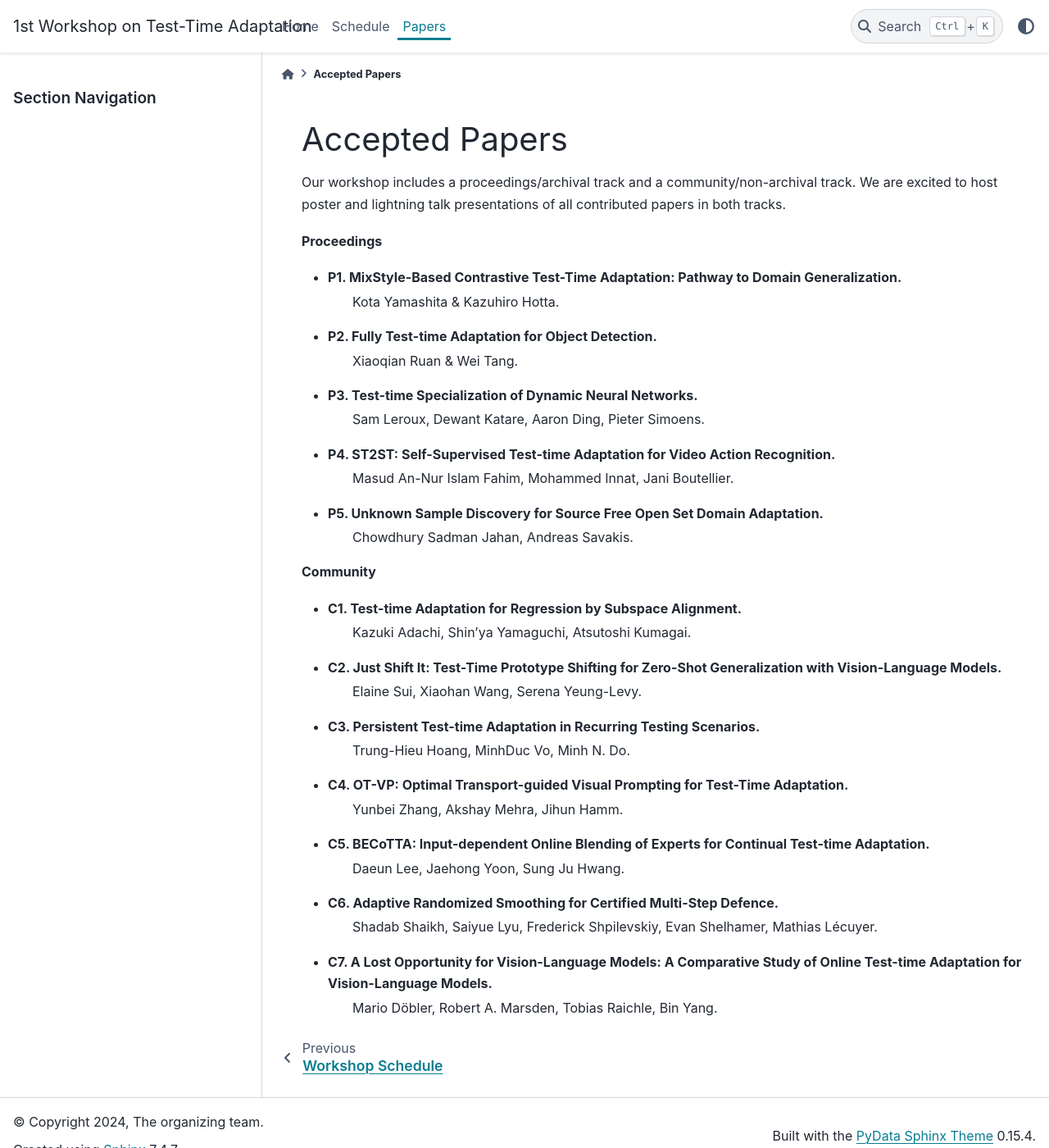
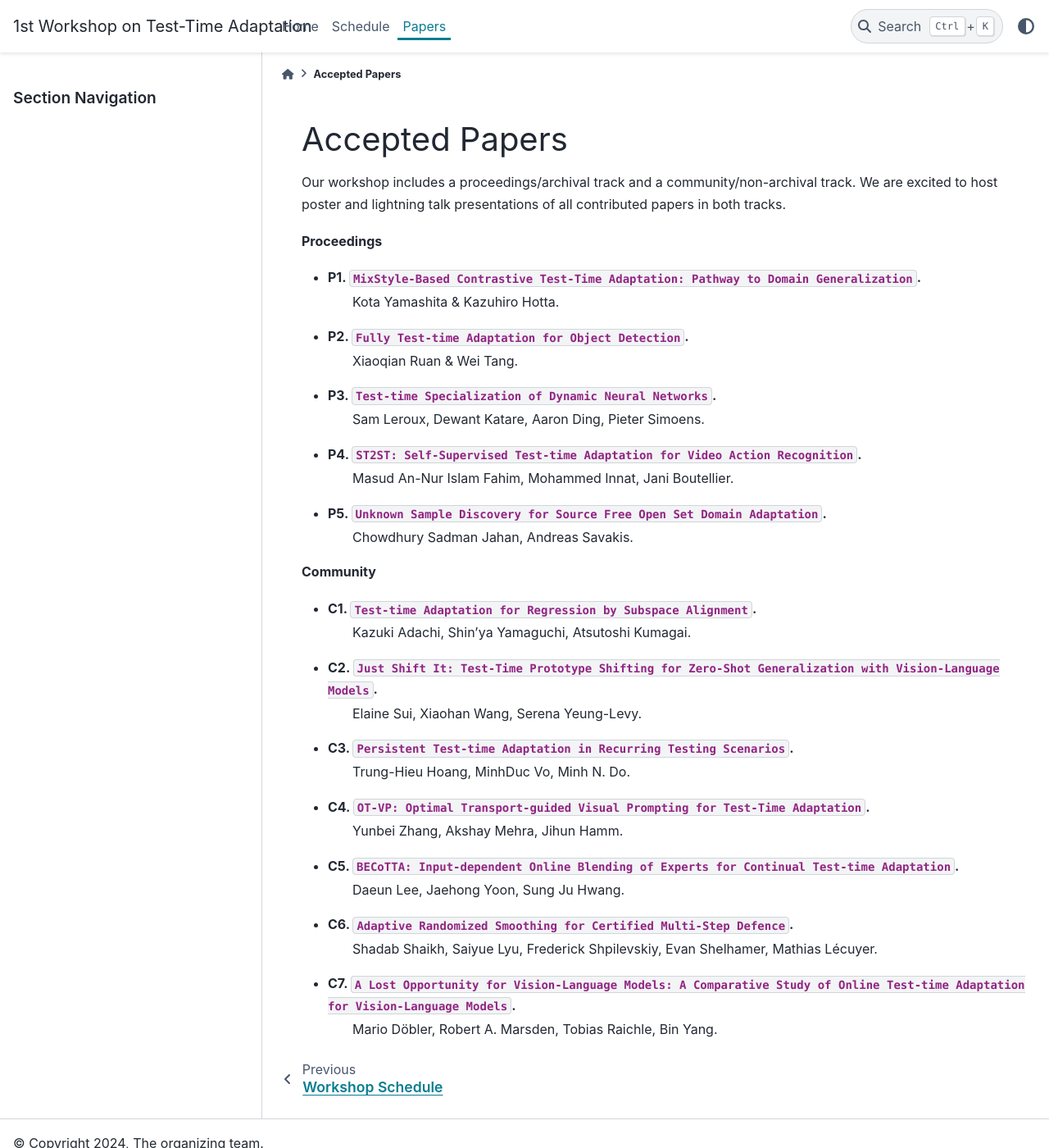
Before and after one commit to tta-icml2025/tta-icml2025.github.io, a Sphinx documentation site: the page built from docs/source/papers.rst, in a window 1280 px wide and 1400 px high. Shown: the whole window at 82% size. Built offline with Sphinx 7.4.7 and the PyData theme 0.15.4, drawn with Linux system fonts in a browser that asks for light colours; some of the changed lines change nothing that is shown.

Commit message:
fix paper downloads

```diff
--- a/docs/source/papers.rst
+++ b/docs/source/papers.rst
@@ -6,31 +6,31 @@
 
 **Proceedings**
 
-- P1. MixStyle-Based Contrastive Test-Time Adaptation: Pathway to Domain Generalization.
+- P1. :download:`MixStyle-Based Contrastive Test-Time Adaptation: Pathway to Domain Generalization <papers/matp_1_mixstyle_based_contrastive_tes.pdf>`.
       Kota Yamashita & Kazuhiro Hotta.
-- P2. Fully Test-time Adaptation for Object Detection.
+- P2. :download:`Fully Test-time Adaptation for Object Detection <papers/matp_2_fully_test_time_adaptation_for.pdf>`.
       Xiaoqian Ruan & Wei Tang.
-- P3. Test-time Specialization of Dynamic Neural Networks.
+- P3. :download:`Test-time Specialization of Dynamic Neural Networks <papers/matp_4_test_time_specialization_of_dy.pdf>`.
       Sam Leroux, Dewant Katare, Aaron Ding, Pieter Simoens.
-- P4. ST2ST: Self-Supervised Test-time Adaptation for Video Action Recognition.
+- P4. :download:`ST2ST: Self-Supervised Test-time Adaptation for Video Action Recognition <papers/matp_5_st2st_self_supervised_test_tim.pdf>`.
       Masud An-Nur Islam Fahim, Mohammed Innat, Jani Boutellier.
-- P5. Unknown Sample Discovery for Source Free Open Set Domain Adaptation.
+- P5. :download:`Unknown Sample Discovery for Source Free Open Set Domain Adaptation <papers/matp_6_unknown_sample_discovery_for_s.pdf>`.
       Chowdhury Sadman Jahan, Andreas Savakis.
 
 **Community**
 
-- C1. Test-time Adaptation for Regression by Subspace Alignment.
+- C1. :download:`Test-time Adaptation for Regression by Subspace Alignment <papers/matc_1_test_time_adaptation_for_regre.pdf>`.
       Kazuki Adachi, Shin'ya Yamaguchi, Atsutoshi Kumagai.
-- C2. Just Shift It: Test-Time Prototype Shifting for Zero-Shot Generalization with Vision-Language Models.
+- C2. :download:`Just Shift It: Test-Time Prototype Shifting for Zero-Shot Generalization with Vision-Language Models <papers/matc_2_just_shift_it_test_time_protot.pdf>`.
       Elaine Sui, Xiaohan Wang, Serena Yeung-Levy.
-- C3. Persistent Test-time Adaptation in Recurring Testing Scenarios.
+- C3. :download:`Persistent Test-time Adaptation in Recurring Testing Scenarios <papers/matc_3_persistent_test_time_adaptatio.pdf>`.
       Trung-Hieu Hoang, MinhDuc Vo, Minh N. Do.
-- C4. OT-VP: Optimal Transport-guided Visual Prompting for Test-Time Adaptation.
+- C4. :download:`OT-VP: Optimal Transport-guided Visual Prompting for Test-Time Adaptation <papers/matc_4_ot_vp_optimal_transport_guided.pdf>`.
       Yunbei Zhang, Akshay Mehra, Jihun Hamm.
-- C5. BECoTTA: Input-dependent Online Blending of Experts for Continual Test-time Adaptation.
+- C5. :download:`BECoTTA: Input-dependent Online Blending of Experts for Continual Test-time Adaptation <papers/matc_5_becotta_input_dependent_online.pdf>`.
       Daeun Lee, Jaehong Yoon, Sung Ju Hwang.
-- C6. Adaptive Randomized Smoothing for Certified Multi-Step Defence.
+- C6. :download:`Adaptive Randomized Smoothing for Certified Multi-Step Defence <papers/matc_8_adaptive_randomized_smoothing_.pdf>`.
       Shadab Shaikh, Saiyue Lyu, Frederick Shpilevskiy, Evan Shelhamer, Mathias
       Lécuyer.
-- C7. A Lost Opportunity for Vision-Language Models: A Comparative Study of Online Test-time Adaptation for Vision-Language Models.
+- C7. :download:`A Lost Opportunity for Vision-Language Models: A Comparative Study of Online Test-time Adaptation for Vision-Language Models <papers/matc_9_a_lost_opportunity_for_vision_.pdf>`.
       Mario Döbler, Robert A. Marsden, Tobias Raichle, Bin Yang.
```
Also changed, not shown: 21 other files.
